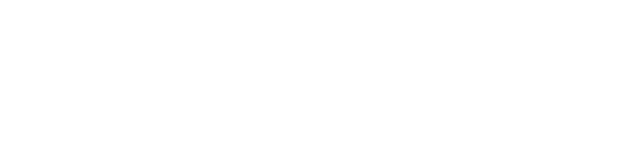
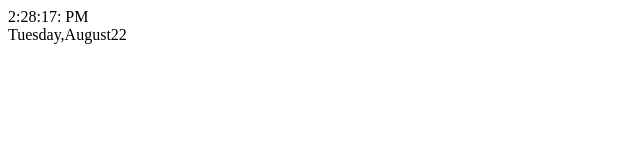
Before and after one commit to gopalbasak1/digital-clock, a plain HTML site: page index.html in a window 1280 px wide. Shown: the whole page, without its empty margins (0-640 px from the left). Drawn offline with Linux system fonts and the light colour scheme.

Commit message:
completed js function

```diff
--- a/index.html
+++ b/index.html
@@ -8,7 +8,7 @@
 <body>
    <div class="mywatch">
     <span class="h"></span>
-    <span class="m"></span>
+    <span class="m"></span><br>
     <span class="date"></span>
    </div>
    <script>
@@ -31,11 +31,24 @@
         var currentTime = hr + ":" + min + ":" + sec + ":";
 
         document.getElementsByClassName("h")[0].innerHTML = currentTime;
-        document.getElementsByClassName("m")[0].innerHTML = m;
+        document.getElementsByClassName("m")[0].innerHTML = M;
 
+        var myDay = ["Sunday", "Monday", "Tuesday", "Wednesday", "Thursday", "Friday", "Saturday"],
+         myMonth = ["January", "February"," March", "April", "May", "June", "July", "August", "September"," October", "November", "December"],
+
+        day = myDate.getDate();
+
+        var currentDate = myDay[myDate.getDay()] + "," + myMonth[myDate.getMonth()] + day;
+
+        document.getElementsByClassName("date")[0].innerHTML = currentDate;
 
       }
 
+      myTime();
+      setInterval(function(){
+        myTime();
+      },1000
+      );
 
    </script>
 </body>
```
